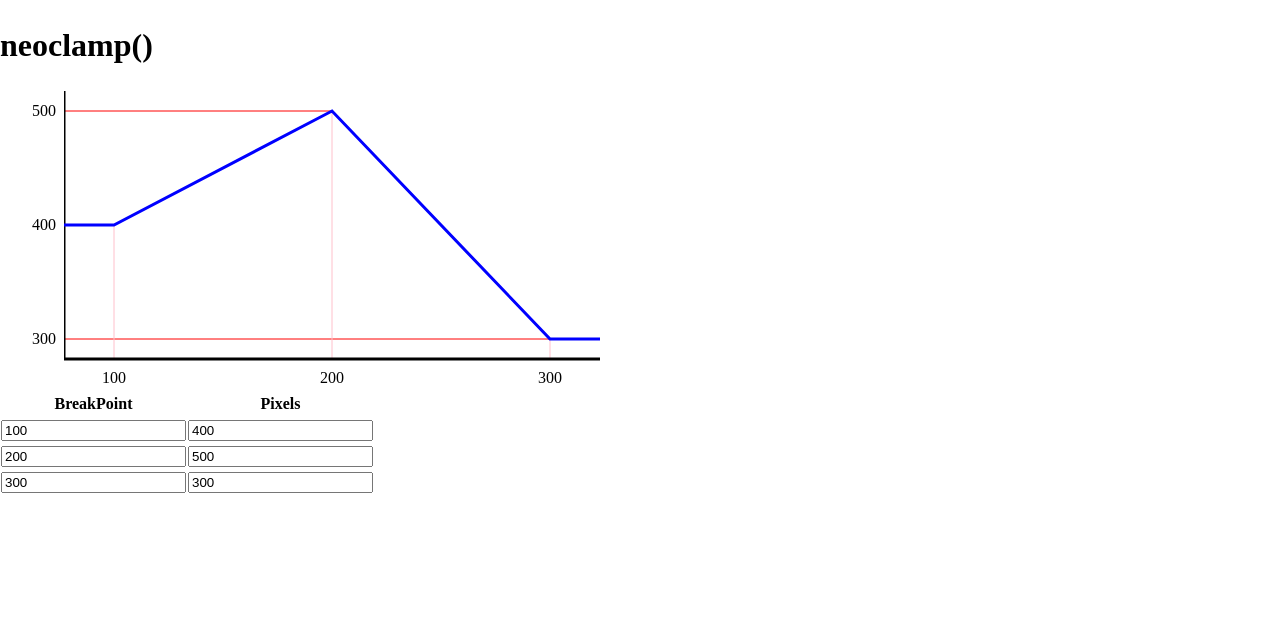
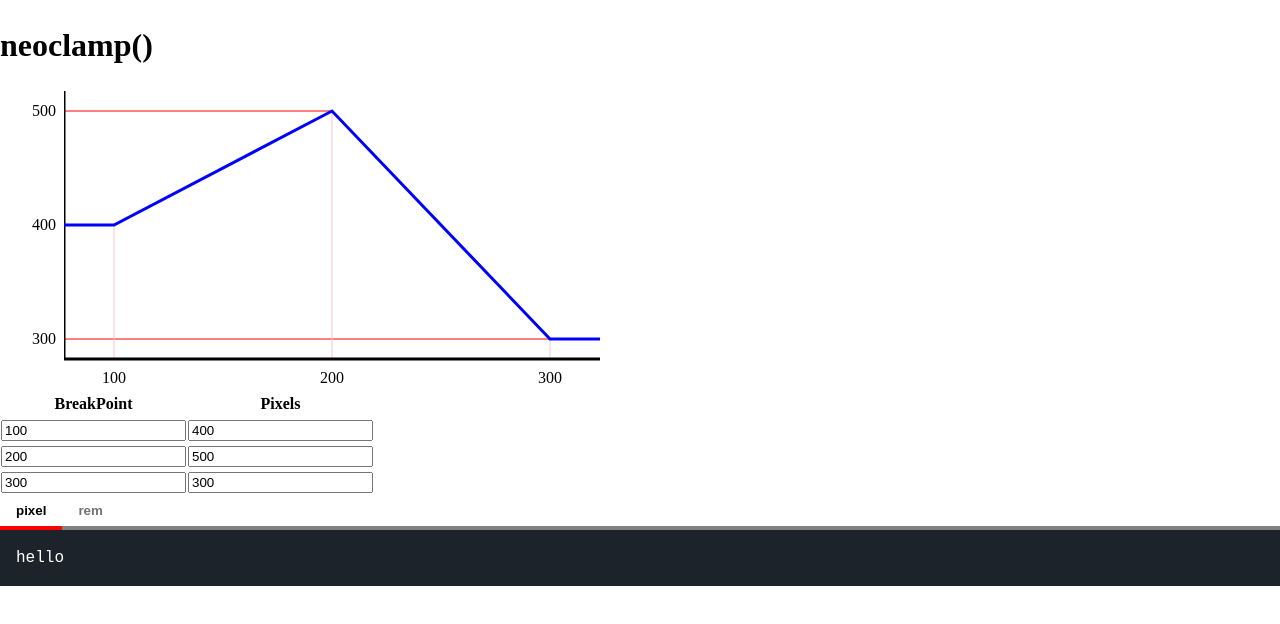
Before and after one commit to MeiWagatsuma/neoclamp, a React (Vite) app: page / in a window 1280 px wide. Shown: the top 624 px of the page. Built offline with nearby package versions, Linux system fonts and the light colour scheme.

Commit message:
Add only the view of Code Block

```diff
--- a/src/App.tsx
+++ b/src/App.tsx
@@ -1,6 +1,7 @@
 import Graph from './Graph'
 import { useState } from 'react'
 import Table from './Table'
+import CodeBlock from './CodeBlock'
 import { OnChangeHandler, Data } from './type'
 
 function App(): JSX.Element {
@@ -21,6 +22,7 @@ function App(): JSX.Element {
       <h1>neoclamp()</h1>
       <Graph width={600} height={300} data={data} marginX={100} marginY={40} />
       <Table data={data} onChangeHandler={onChangeHandler} />
+      <CodeBlock code={'hello'} />
     </div>
   )
 }
--- /dev/null
+++ b/src/CodeBlock/index.tsx
@@ -0,0 +1,52 @@
+import { styled } from '@stitches/react'
+interface Props {
+  code: string
+}
+export default function CodeBlock({ code }: Props): JSX.Element {
+  return (
+    <Wrapper>
+      <ButtonWrapper>
+        <Button className="active">pixel</Button>
+        <Button>rem</Button>
+      </ButtonWrapper>
+      <Code>{code}</Code>
+    </Wrapper>
+  )
+}
+const Wrapper = styled('div', {})
+
+const ButtonWrapper = styled('div', {
+  width: '100%',
+  display: 'flex',
+  borderBottom: '4px solid gray'
+})
+
+const Button = styled('button', {
+  background: 'none',
+  border: 'none',
+  fontWeight: 'bolder',
+  cursor: 'pointer',
+  padding: '8px 16px',
+  color: '#727272',
+  '&.active': {
+    color: '#000000',
+    position: 'relative',
+    '&:after': {
+      content: '',
+      backgroundColor: 'red',
+      height: '4px',
+      position: 'absolute',
+      right: '0',
+      left: '0',
+      bottom: '-4px'
+    }
+  }
+})
+
+const Code = styled('code', {
+  background: '#1c232b',
+  width: '100%',
+  padding: '16px',
+  display: 'block',
+  color: 'white'
+})
```
